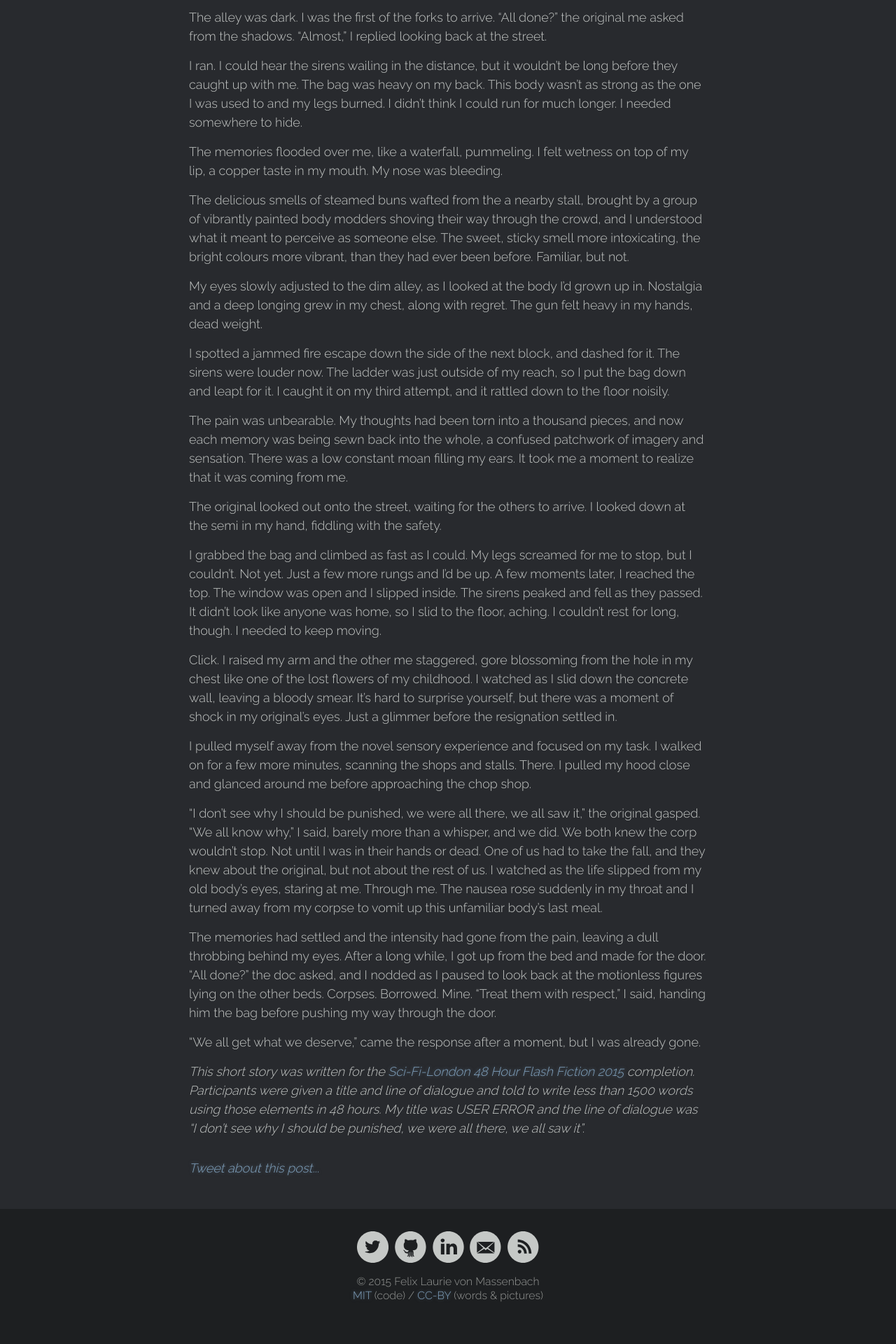
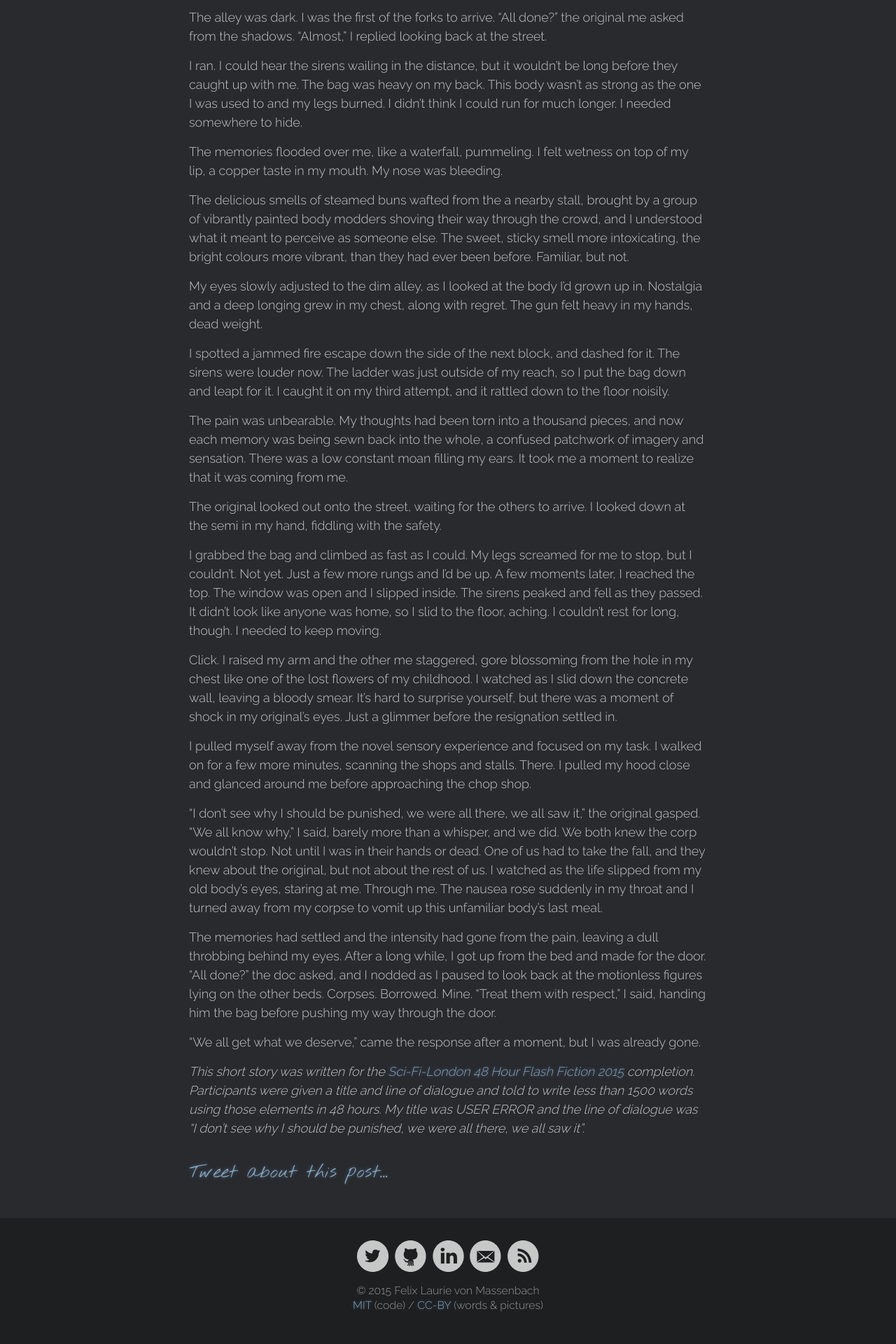
Before and after one commit to erbridge/erbridge.github.io, a Jekyll site: the page built from _posts/fiction/short-story/2015-04-13-user-error.md, in a window 1280 px wide. Shown: the part 709-2629 px from the top of the page at 70% size. Built offline with Jekyll 4.4.1, drawn with Linux system fonts in a browser that asks for light colours.

```diff
--- a/_layouts/post.html
+++ b/_layouts/post.html
@@ -15,6 +15,6 @@ layout: default
     {% endif %}
   </article>
 
-  <p><em><a href="http://twitter.com/share?text={{ page.title | cgi_escape }}&via=erbridge&hashtags={{ page.hashtags | join:',' }}" target="_blank">Tweet about this post...</a></em></p>
+  <h2><a href="http://twitter.com/share?text={{ page.title | cgi_escape }}&via=erbridge&hashtags={{ page.hashtags | join:',' }}" target="_blank">Tweet about this post...</a></h2>
 
 </div>
```
